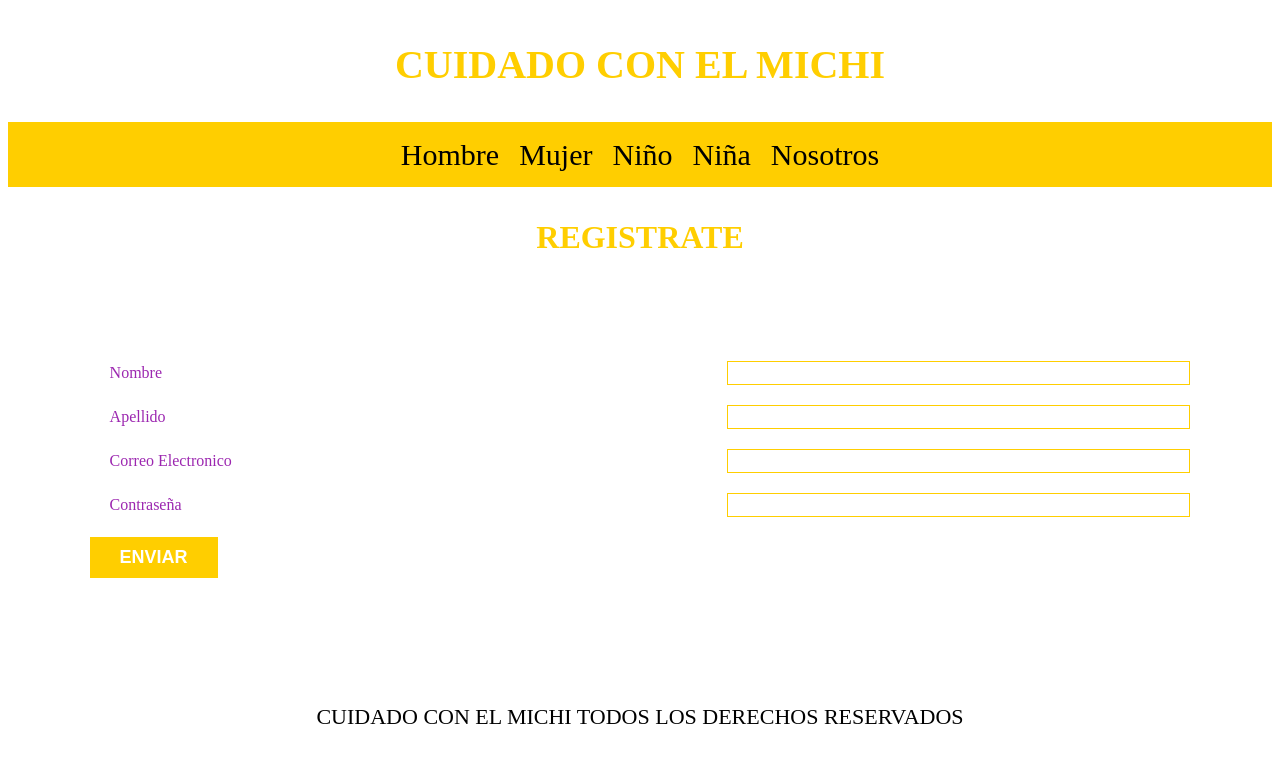
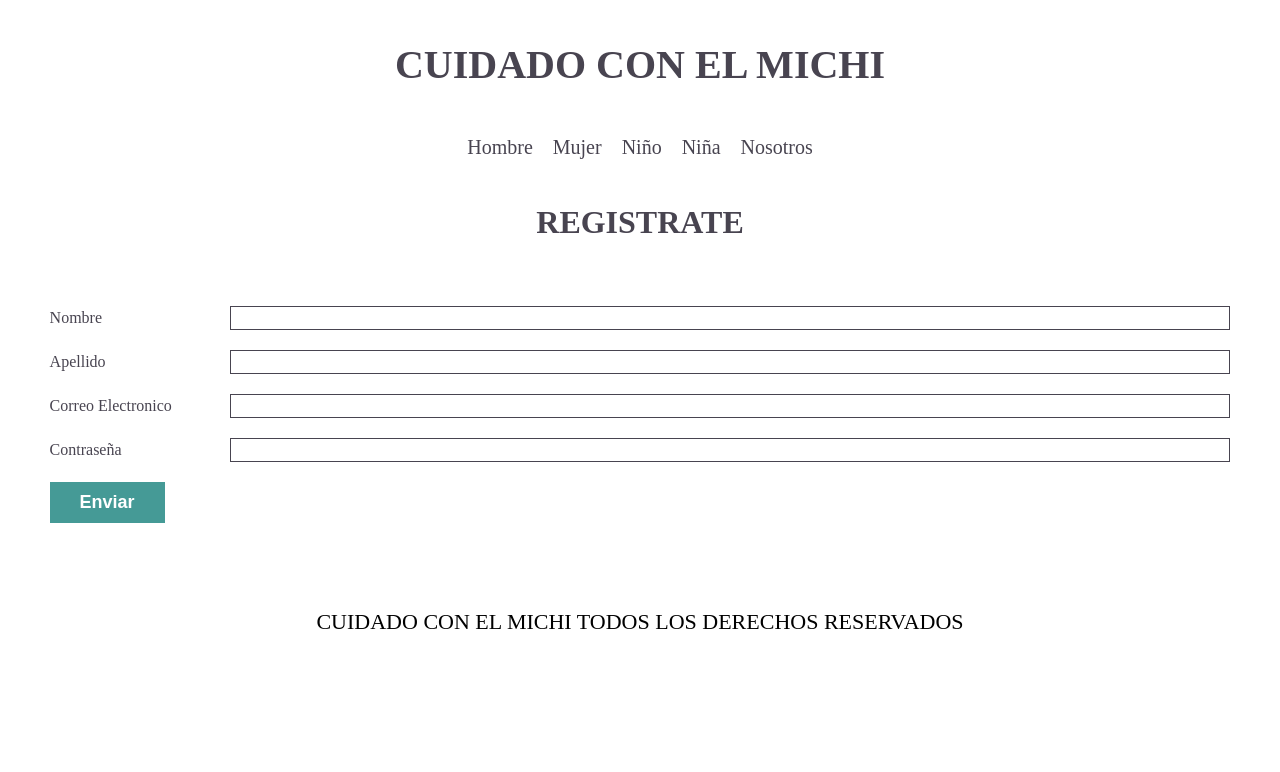
Before and after one commit to AntonioRM1231/ProyectoIngWeb, a PHP site: page /registro.html in a window 1280 px wide. Shown: the top 772 px of the page. Run offline with PHP 8.4, Linux system fonts and the light colour scheme.

Commit message:
cambio CSS 1

```diff
--- a/ProyectoIngWeb/style.css
+++ b/ProyectoIngWeb/style.css
@@ -1,7 +1,9 @@
 :root{
-    --primario: #9c27b0;
+    /**--primario: #9c27b0;**/
+    --primario:#459a96;
+    --secundario: #484450;
     --primarioObscuro: #89119d;
-    --secundario: #FFCE00;
+    /**--secundario: #FFCE00;**/
     --secundarioObscuro: rgb(233,287,2);
     --blanco: white;
     --negro: black;
@@ -77,7 +79,7 @@ h3{
 /**Navegacion**/
 .navegacion{
 /*background-color: var(--primarioObscuro);*/
-    background-color: var(--secundario);
+    background-color: var(--transparente);
     padding: 1rem 0;
     display: flex;
     justify-content: center;
@@ -85,12 +87,15 @@ h3{
 }
 .navegacion__enlace{
     font-family: var(--fuetePrincipal);
-    color: var(--negro);
-    font-size: 3rem;
+    color: var(--secundario);
+    font-size: 2rem;
+}
+.navegacion__enlace--medio{
+    margin-left: 48rem;
 }
 .navegacion__enlace--activo,
 .navegacion__enlace:hover{
-    color: var(--blanco);
+    color: var(--primario);
 }
 /**Grid**/
 .grid{
@@ -149,21 +154,21 @@ h3{
 /**Formulario**/
 .formulario{
     background-color: var(--blanco);
-    font-family: var(--fuetePrincipal);
+    font-family: var(--fuenteBold);
     color: var(--blanco);
     margin: 5rem auto 0 auto;
     width: 95%;
-    padding: 5rem;
+    padding: 1rem;
 }
 .campo{
     display: flex;
     margin-bottom: 2rem;
 }
 .campo__label{
-    flex: 1 0 18rem;
+    flex: 0 0 18rem;
     text-align: left;
-    color: var(--primario);
-    padding-left: 2rem;
+    color: var(--secundario);
+    padding-left: 0rem;
 }
 .campo__field{
     flex: 1;
@@ -177,7 +182,7 @@ h3{
     text-align: center;
     padding: 1rem 3rem;
     font-size: 1.8rem;
-    text-transform: uppercase;
+    /**text-transform: uppercase;**/
     font-weight: 700;
     margin-bottom: none;
     border: none;
@@ -195,15 +200,9 @@ h3{
     background-color: var(--transparente);
 }
 .boton__primario{
+    background-color: var(--primario);
+}
+.boton__secundario{
     background-color: var(--secundario);
 }
-.boton__secundario{
-    background-color: var(--secundarioObscuro);
-}
 /**Contenedores**/
-.contenedor__head{
-    margin-top: none;
-    margin-bottom: none;
-    margin-left: 18rem;
-    margin-right: none;
-}
```
Also changed, not shown: ProyectoIngWeb/index.html (+33 -18 lines).
